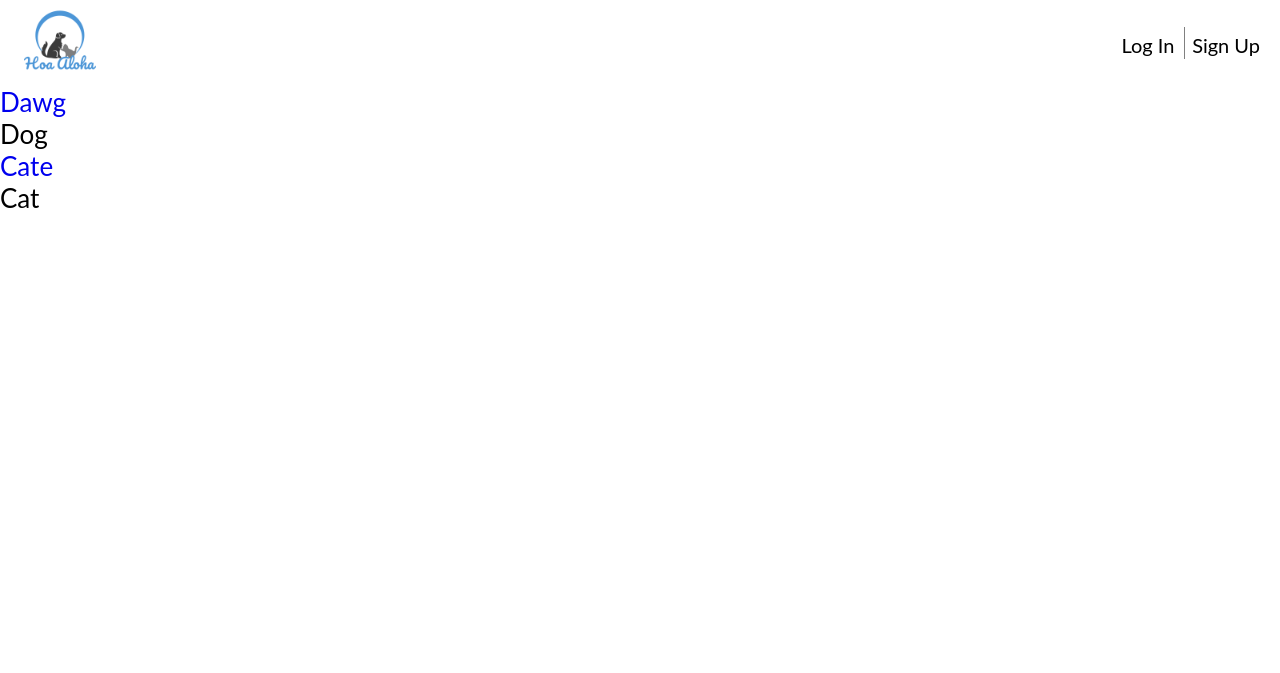
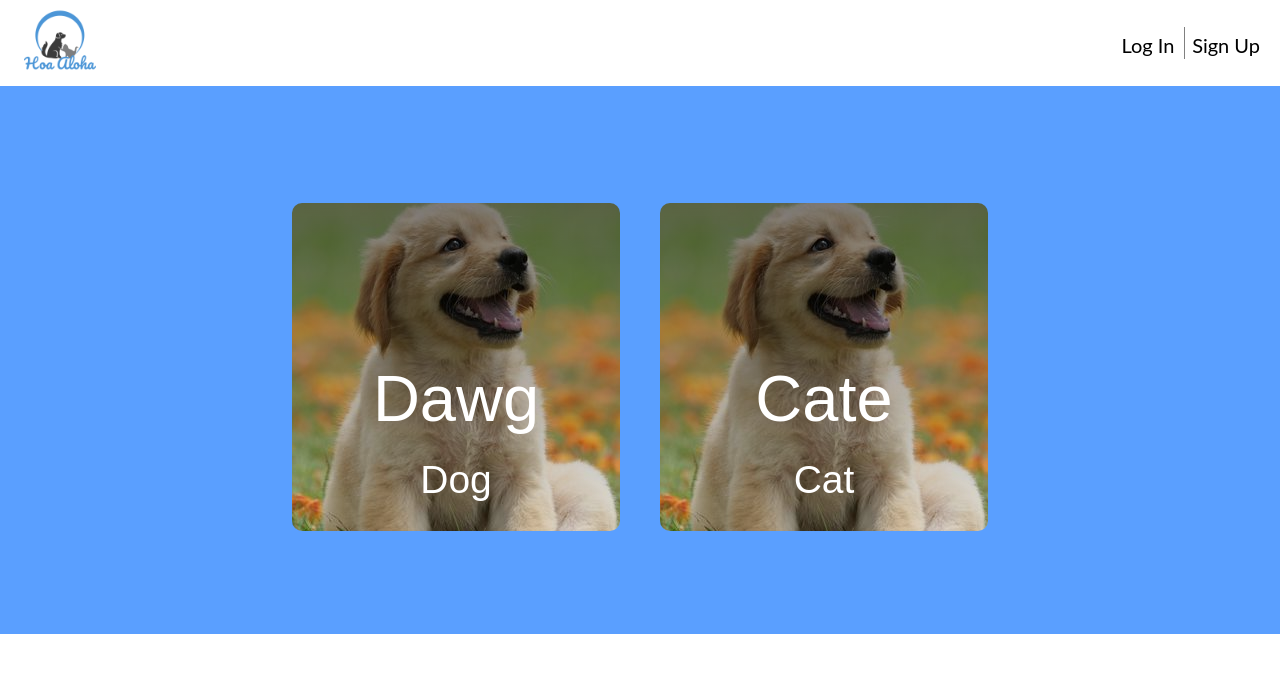
Before and after one commit to up201806330/Hoaloha, a PHP site: page /pages/list_animals.php in a window 1280 px wide. Shown: the top 673 px of the page. Run offline with PHP 8.4, Linux system fonts and the light colour scheme; data comes from the database, SQL or seed files in the repository; some libraries are stand-ins or nearby versions.

Commit message:
Added CSS to list_animals.php

```diff
--- a/css/style.css
+++ b/css/style.css
@@ -14,6 +14,7 @@
     --bg-primary: #23232e;
     --bg-secondary: #141418; */
     --login-blue: rgb(61, 138, 247);
+    --login-blue-soft: rgb(90, 159, 255);
 }
 
 body {
@@ -451,3 +452,98 @@ body > div > div.login-container > div {
 #signup .txt_field input:valid ~ span::before{
     width: 100%;
 }
+
+
+/*
+---------------------------------------------
+    list_animals.php
+---------------------------------------------
+*/
+
+.animal-list-container {
+    max-width: 100%;
+    max-height: 100%;
+	margin: 0;
+    padding: 6% 2%;
+    background-color: var(--login-blue-soft);
+}
+
+.animal-list-grid {
+    margin: 20px 0 0 0;
+	padding: 0;
+	list-style: none;
+	display: block;
+	text-align: center;
+	width: 100%;
+}
+
+.animal-list-grid:after {
+    clear: both;
+}
+
+.animal-list-grid, .animal-list-grid.before {
+    content: '';
+    display: table;
+}
+
+.animal-list-grid li {
+    width: 328px;
+	height: 328px;
+	display: inline-block;
+	margin: 20px;
+}
+
+.short-animal-container {
+	width: 100%;
+	height: 100%;
+	position: relative;
+	cursor: pointer;
+    border-radius: 10px;
+    -webkit-transition: 0.3s ease-in-out,
+    -webkit-transform 0.3s ease-in-out;
+	-moz-transition:  0.3s ease-in-out,
+    -moz-transform 0.3s ease-in-out;
+    transition: all 0.3s ease-in-out,
+    transform 0.3s ease-in-out, ;
+}
+
+.short-animal-container:hover {
+    transform: scale(1.05);
+}
+
+.short-animal-container {
+    background: linear-gradient( rgba(0, 0, 0, 0.50), rgba(0, 0, 0, 0.10)),
+    url(../puppy.jpg);
+    background-position: center;
+}
+
+.short-animal-container > .animal-text {
+    position: absolute;
+    width: inherit;
+    height: inherit;
+}
+
+.animal-list-container > ul > li > a > div > div > div.animal-name {
+    font-family: Arial, Helvetica, sans-serif;
+    font-weight: 400;
+    color: #fff;
+    font-size: 2.5rem;
+	margin: 0;
+	padding-top: 45%;
+	line-height: 1.5;
+}
+
+.animal-list-container > ul > li > a > div > div > div.animal-species {
+    font-family: Arial, Helvetica, sans-serif;
+    color: #fff;
+    padding: 0;
+	margin: 1% 4%;
+	font-size: 1.5rem;
+	line-height: 1.5;
+}
+
+/*
+---------------------------------------------
+
+---------------------------------------------
+*/
--- a/pages/list_animals.php
+++ b/pages/list_animals.php
@@ -8,11 +8,14 @@
   //TODO filtragem com parametros em $_GET
 
   draw_header();
-  echo '<ul>';
+  // echo '<ul class="animal-list-container">';
+  echo '<div class="animal-list-container">';
+  echo '<ul class="animal-list-grid">';
   foreach($animals as &$animal){
     if ($animal != null) draw_animal_simple($animal);
     //else header('Location: ../index.php');
   }
   echo '</ul>';
+  echo '</div>';
   draw_footer();
   ?>
--- a/templates/tpl_animal.php
+++ b/templates/tpl_animal.php
@@ -21,11 +21,20 @@
  * Draws animal division with most important info
  */?>
 
-    <div class="short-animal-container">
-        <div class="animal-photo"><?=$animal['photo']?></div>
-        <div class="animal-name"><a href="../pages/animal.php?id=<?= $animal['id'] ?>"><?=$animal['name']?></a></div>
-        <div class="animal-species"><?=$animal['species']?></div>
-    </div>
+    <li>
+      <a href="../pages/animal.php?id=<?= $animal['id'] ?>">
+        <div class="short-animal-container">
+          <!-- <div class="animal-photo"></div> -->
+          <!-- <div class="animal-photo"><img src="../puppy.jpg"></div> -->
+          <div class="animal-text">
+            <div class="animal-name"><?=$animal['name']?></div>
+            <div class="animal-species"><?=$animal['species']?></div>
+            <!-- <div class="animal-name">Lorem ipsum, doltae quo officia? </div>
+            <div class="animal-species">Lorem ipsum dolor sit, amet consectetur adipisicing elit. Vel quas aut aliquid fuga omnis est mollitia amet pariatur tempora id quam sapiente atque tenetur sunt officia enim, provident fugiat laudantium.</div> -->
+          </div>
+        </div>
+      </a>
+    </li>
 
 <?php } ?>
 
```
Also changed, not shown: puppy.jpg (added).
